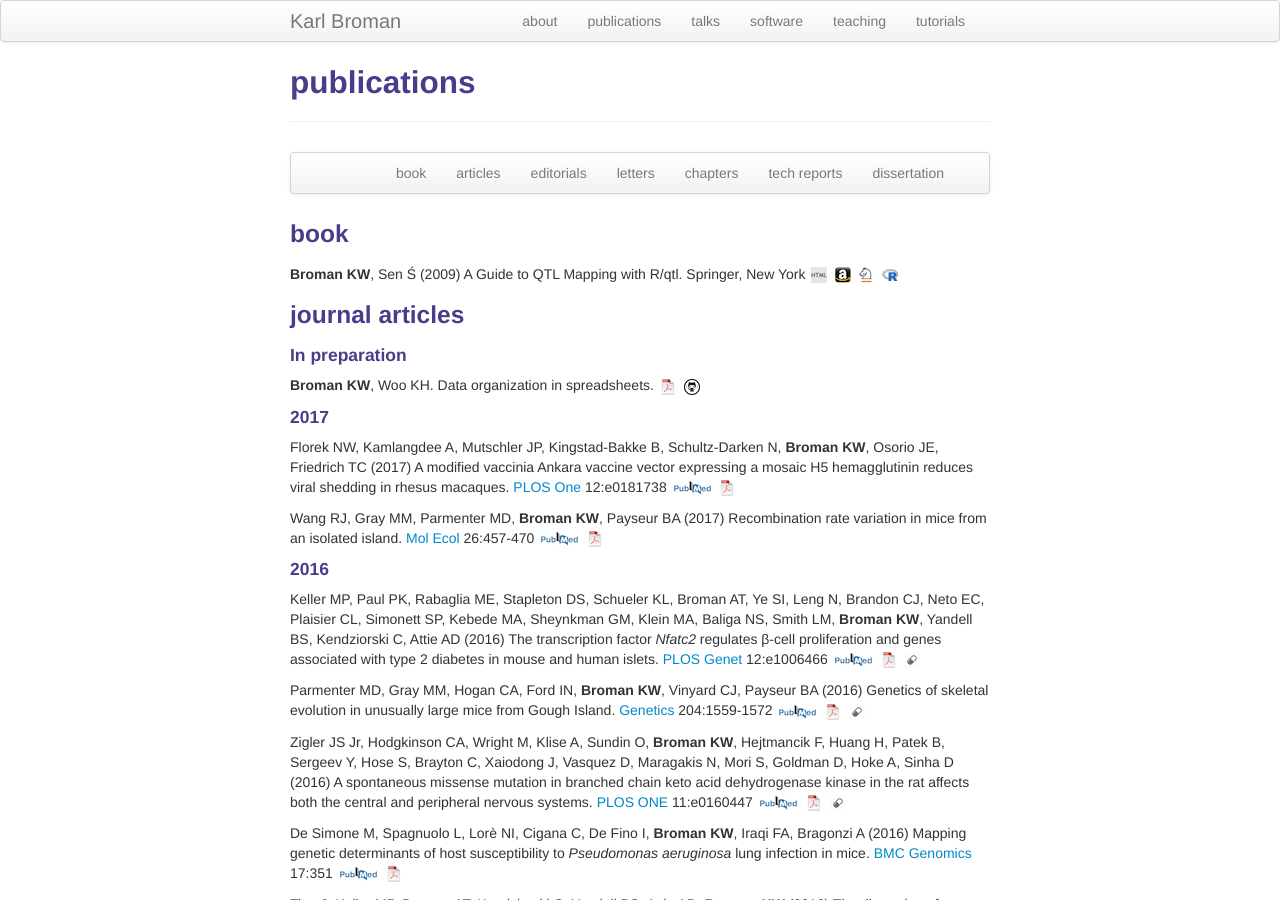
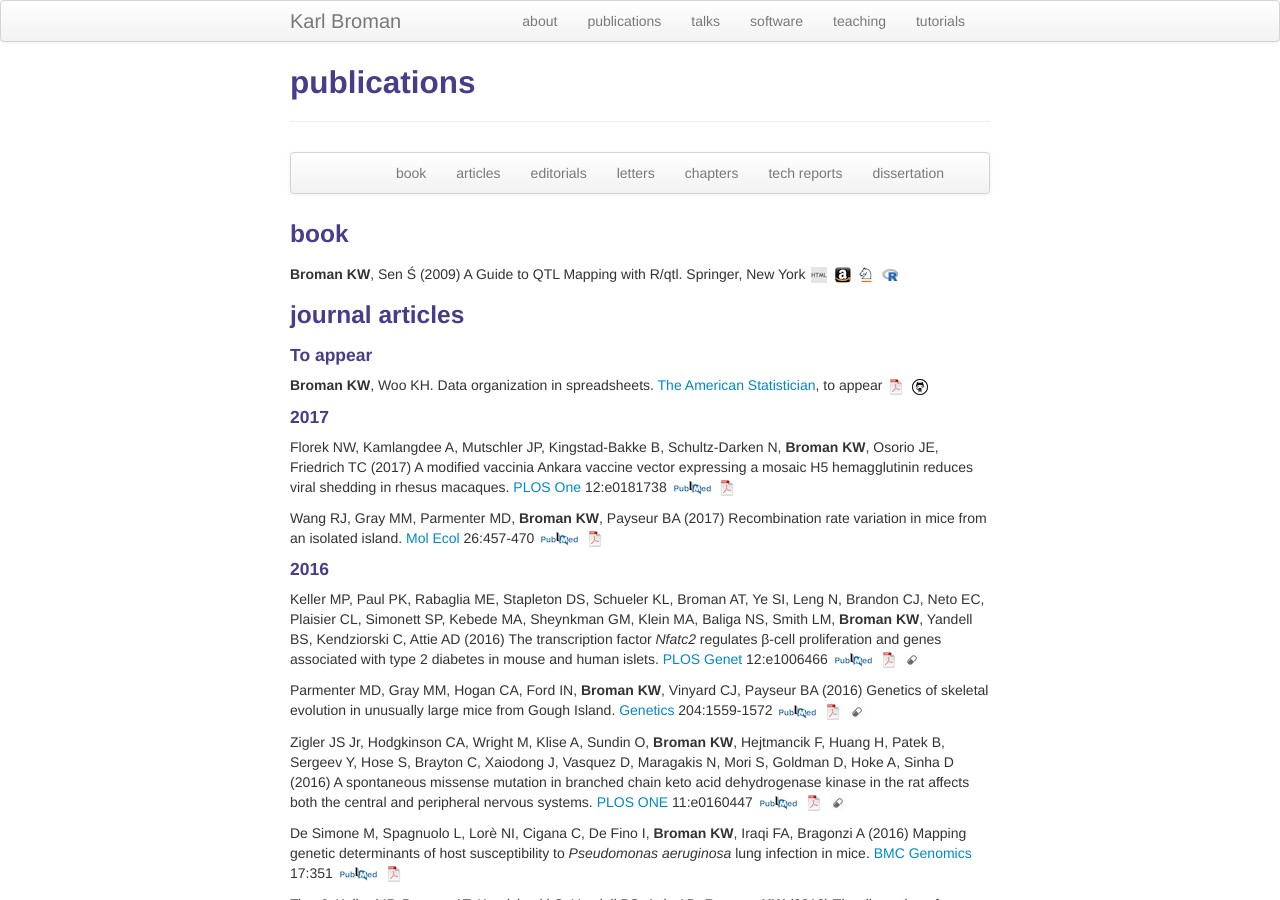
Before and after one commit to kbroman/kbroman.github.io, a Jekyll site: the page built from pages/pubs.md, in a window 1280 px wide and 900 px high. Built offline with Jekyll 4.4.1, drawn with Linux system fonts in a browser that asks for light colours.

Commit message:
data org paper now in press

```diff
--- a/pages/pubs.md
+++ b/pages/pubs.md
@@ -29,11 +29,13 @@ description: Karl Broman's publications
 
 ### <a name="articles"></a>journal articles
 
-#### In preparation
+#### To appear
 
 **Broman KW**, Woo KH. Data organization in spreadsheets.
-[![pdf](icons16/pdf-icon.png)](https://github.com/kbroman/Paper_DataOrg/blob/master/manuscript.pdf)
+[The American Statistician](), to appear
+[![pdf](icons16/pdf-icon.png)](https://www.biostat.wisc.edu/~kbroman/publications/dataorg.pdf)
 [![GitHub](icons16/github-icon.png)](https://github.com/kbroman/Paper_DataOrg)
+<!-- * 148 * -->
 
 #### 2017
 
```
